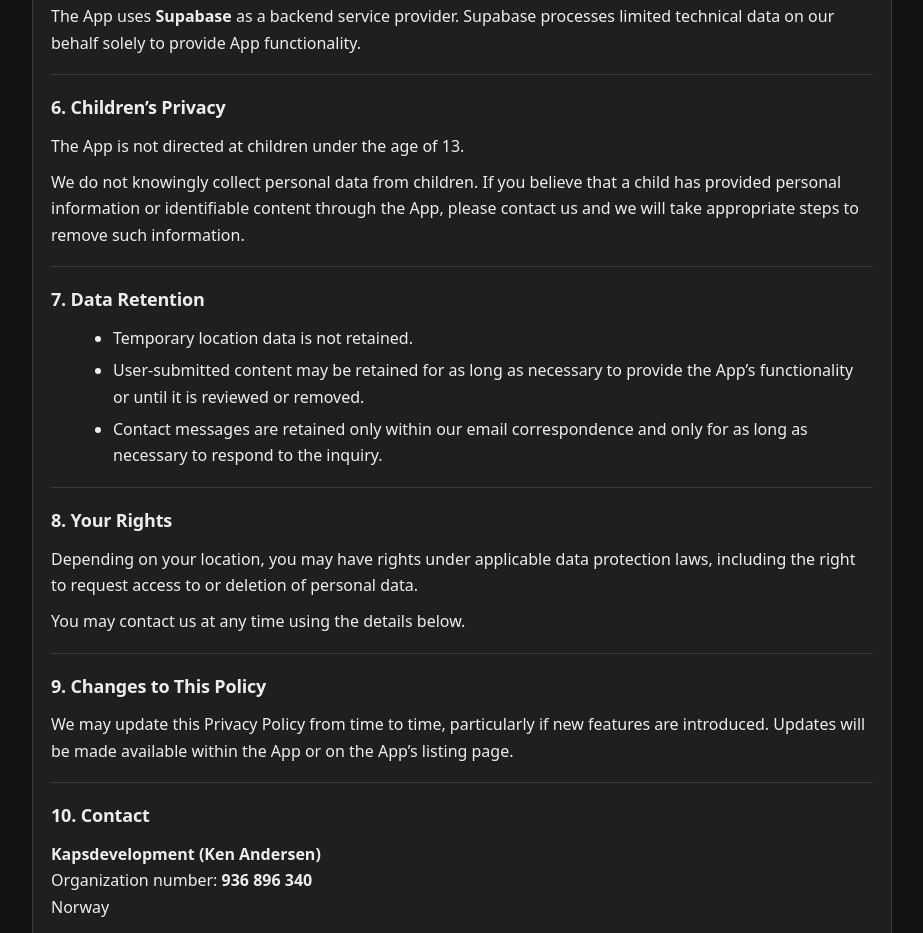
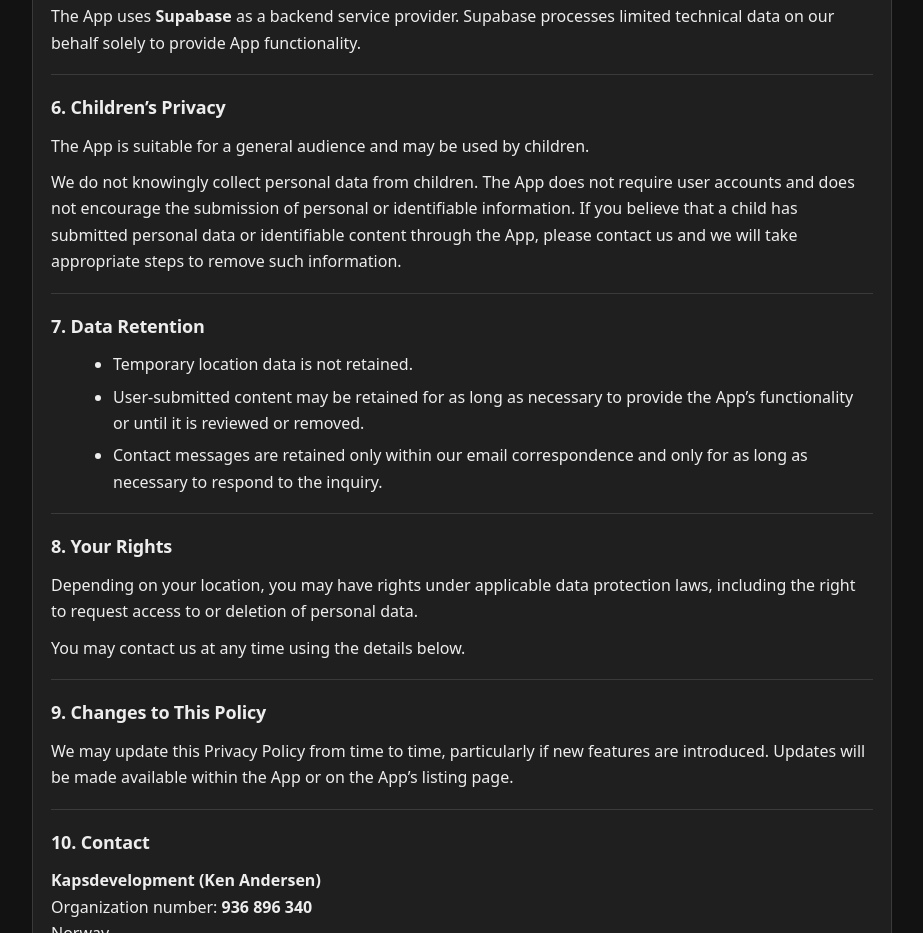
Before and after one commit to kapsdevelopment/kapsdevelopment_homepage, a plain HTML site: page sathu/privacy/index.html in a window 1280 px wide. Shown: the part 2054-2987 px from the top of the page, without its empty margins (178-1101 px from the left). Drawn offline with Linux system fonts and the light colour scheme.

Commit message:
Updated age policy

```diff
--- a/sathu/privacy/index.html
+++ b/sathu/privacy/index.html
@@ -301,12 +301,11 @@
 
       <h2>6. Children’s Privacy</h2>
       <p>
-        The App is not directed at children under the age of 13.
+        The App is suitable for a general audience and may be used by children.
       </p>
       <p>
-        We do not knowingly collect personal data from children. If you believe that a child has provided personal
-        information or identifiable content through the App, please contact us and we will take appropriate steps to
-        remove such information.
+        We do not knowingly collect personal data from children. The App does not require user accounts and does not encourage the submission of personal or identifiable information.
+        If you believe that a child has submitted personal data or identifiable content through the App, please contact us and we will take appropriate steps to remove such information.
       </p>
 
       <div class="hr"></div>
```
Also changed, not shown: sathu/support/index.html (+1 -1 lines).
